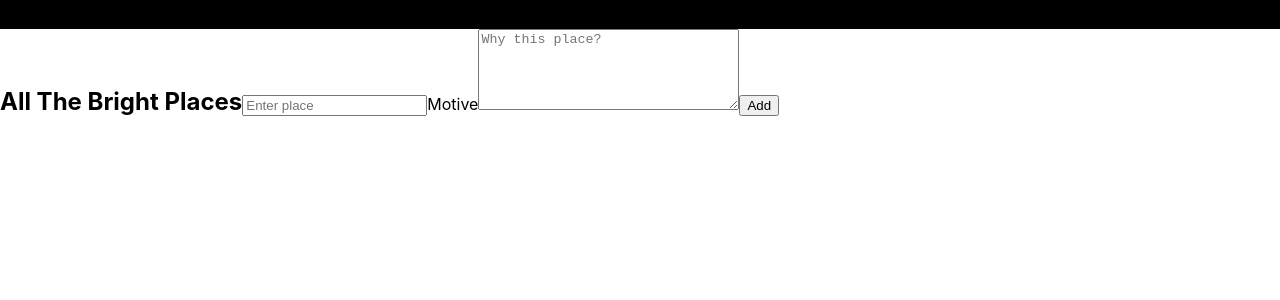
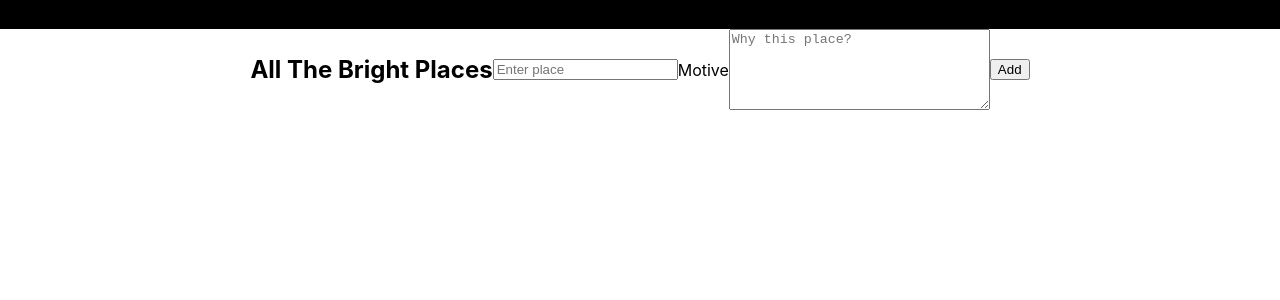
Before and after one commit to boornimavar/footsteps, a React (Create React App) app: page / in a window 1280 px wide. Shown: the top 300 px of the page. Built offline with nearby package versions, Linux system fonts and the light colour scheme.

Commit message:
Add styles

```diff
--- a/src/index.css
+++ b/src/index.css
@@ -31,6 +31,10 @@
 }
 
 .place {
+  display: flex;
+  /* flex-direction: column; */
+  align-items: center;
+  justify-content: center;
 }
 
 .place-list {
```
